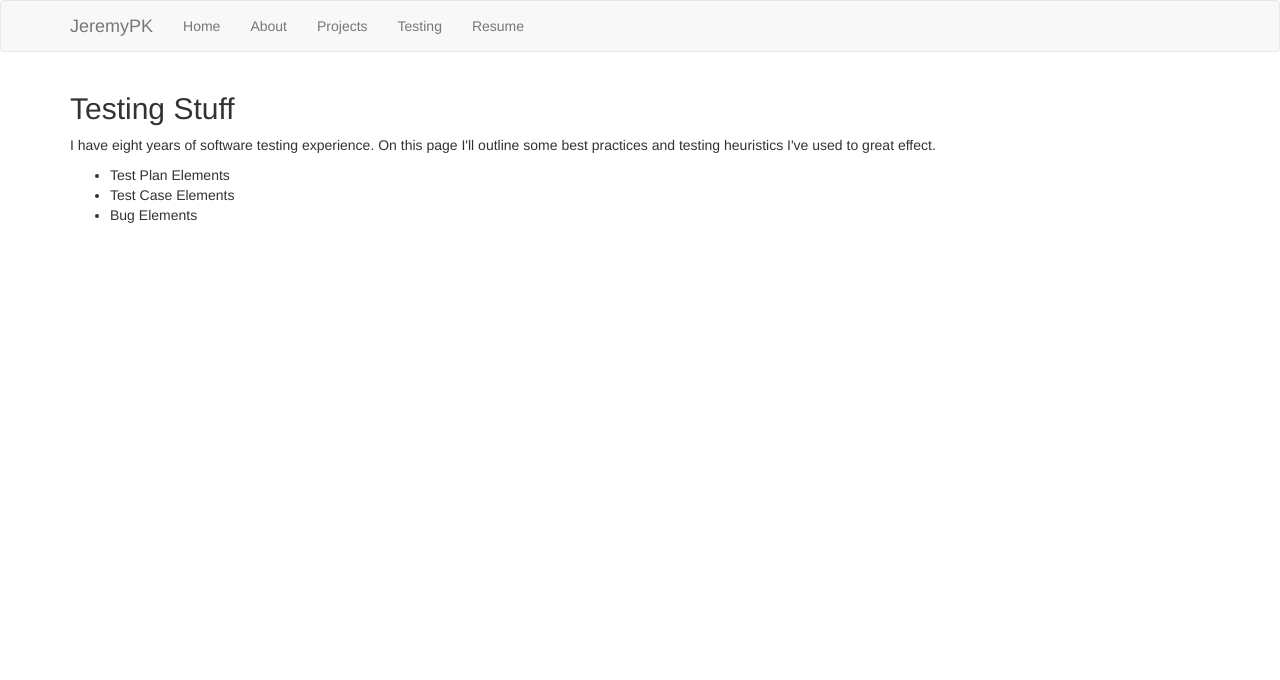
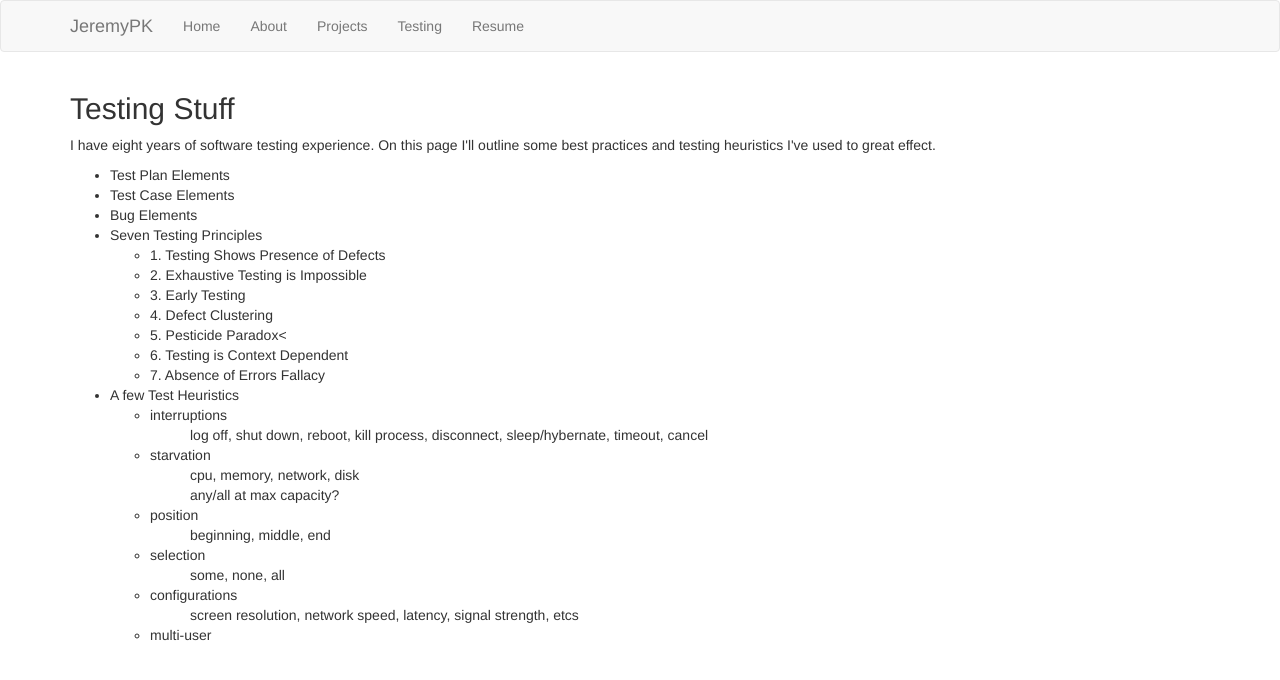
Before and after one commit to jpkeeton/Flask2018.1, a Flask app: page /testing in a window 1280 px wide. Shown: the top 680 px of the page. Run offline with Flask 2, Linux system fonts and the light colour scheme; some libraries are stand-ins or nearby versions.

Commit message:
more items to the test area and starting to work on images

```diff
--- a/templates/projects.html
+++ b/templates/projects.html
@@ -8,8 +8,9 @@
 
 <!--try this one https://www.youtube.com/watch?v=Y2fMCxLz6wM
 with the source code linked in the description-->
-
+<!--default endpoint or route called static, so create a folder static-->
       <!--images/BugMetrics1.JPG-->
+      <!--C:\Users\jkeeton\PycharmProjects\Flask2018.1\static\BugMetrics1.jpg-->
     </ul>
 
 
--- a/templates/testing.html
+++ b/templates/testing.html
@@ -7,9 +7,40 @@
        <li>Test Plan Elements</li>
        <li>Test Case Elements</li>
        <li>Bug Elements</li>
+       <li>Seven Testing Principles</li>
+        <ul>
+            <li>1. Testing Shows Presence of Defects</li>
+            <li>2. Exhaustive Testing is Impossible</li>
+            <li>3. Early Testing</li>
+            <li>4. Defect Clustering</li>
+            <li>5. Pesticide Paradox<</li>
+            <li>6. Testing is Context Dependent</li>
+            <li>7. Absence of Errors Fallacy</li>
+        </ul>
+       <li>A few Test Heuristics</li>
+        <ul>
+            <li>interruptions</li>
+                <ul>log off, shut down, reboot, kill process, disconnect, sleep/hybernate, timeout, cancel</ul>
+            <li>starvation</li>
+                <ul>cpu, memory, network, disk</ul>
+                <ul>any/all at max capacity?</ul>
+            <li>position</li>
+                <ul>beginning, middle, end</ul>
+            <li>selection</li>
+                <ul>some, none, all</ul>
+            <li>configurations</li>
+                <ul> screen resolution, network speed, latency, signal strength, etcs</ul>
+            <li>multi-user</li>
+        </ul>
+
+
+
+
+</ul>
 
     </ul>
 
 
 
+
 {% endblock %}
```
Also changed, not shown: static/BugMetrics1.jpg (deleted).
